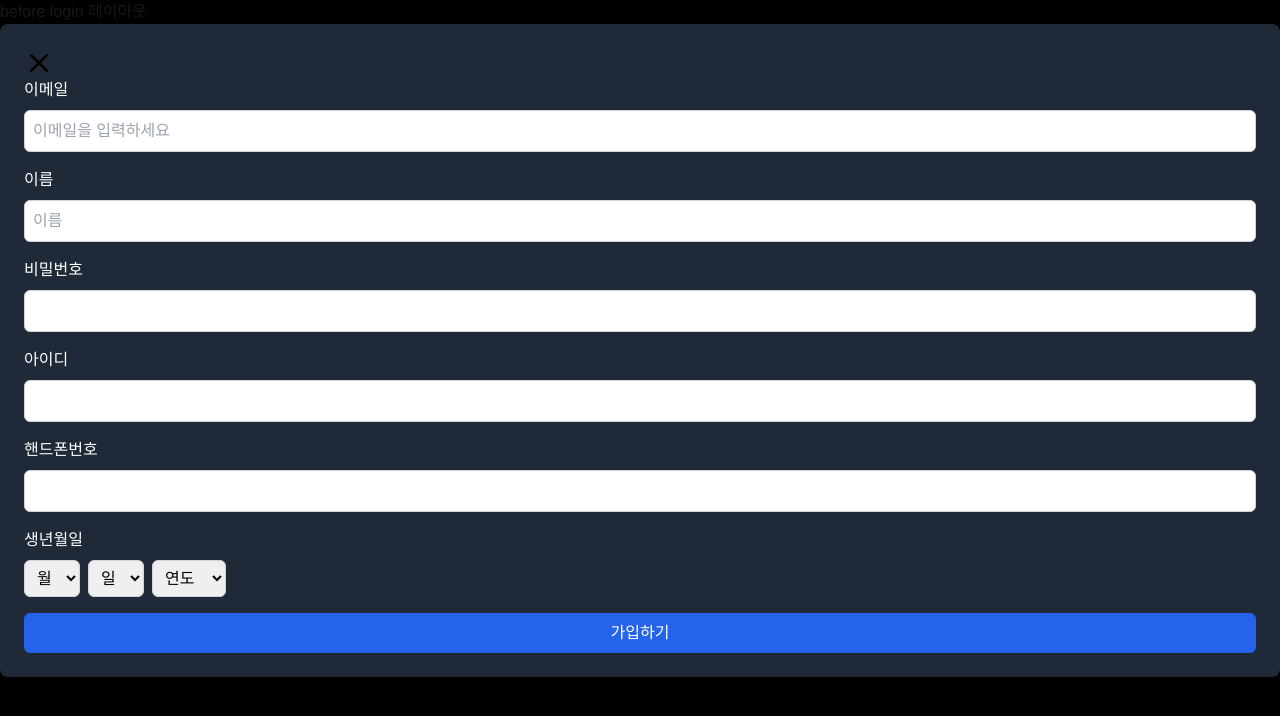
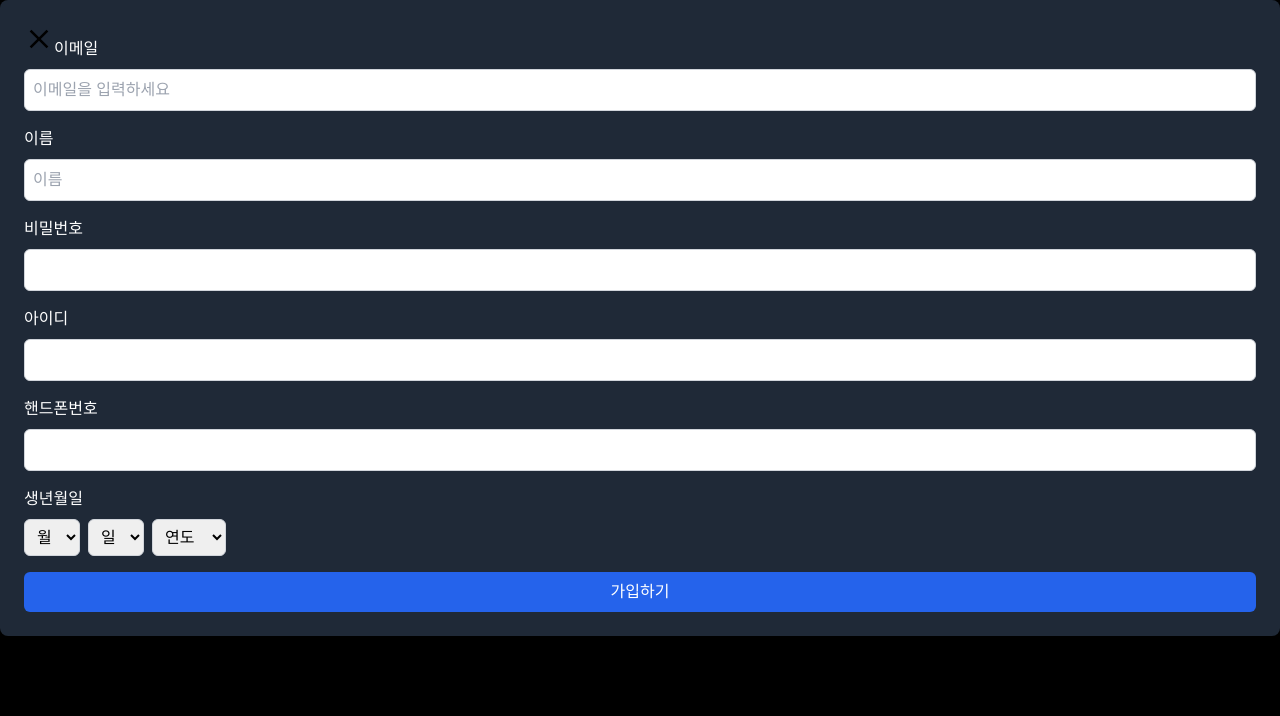
Before and after one commit to Leets-Official/Xcellent-FE, a Next.js app: page /i/flow/signup in a window 1280 px wide. Shown: the top 716 px of the page. Built offline with nearby package versions, Linux system fonts and the light colour scheme.

Commit message:
feat:닫기 버튼 클릭 시 모달 창이 사라지도록 추가

```diff
--- a/src/app/(route)/(beforeLogin)/@modal/(.)i/flow/login/page.tsx
+++ b/src/app/(route)/(beforeLogin)/@modal/(.)i/flow/login/page.tsx
@@ -1,5 +1,5 @@
 import LoginModal from '@/app/(route)/(beforeLogin)/_component/LoginModal';
 
-export default function Page() {
+export default function Login() {
   return <LoginModal />;
 }
--- a/src/app/(route)/(beforeLogin)/@modal/(.)i/flow/signup/page.tsx
+++ b/src/app/(route)/(beforeLogin)/@modal/(.)i/flow/signup/page.tsx
@@ -1,10 +1,5 @@
 import SignupModal from '@/app/(route)/(beforeLogin)/_component/SignupModal';
 
-export default function SignUp() {
-  return (
-    <>
-      <p className="text-white">회원가입 모달</p>
-      <SignupModal />
-    </>
-  );
+export default function Signup() {
+  return <SignupModal />;
 }
--- a/src/app/(route)/(beforeLogin)/_component/SignupModal.tsx
+++ b/src/app/(route)/(beforeLogin)/_component/SignupModal.tsx
@@ -6,6 +6,10 @@ import { useRouter } from 'next/navigation';
 
 export default function SignupModal() {
   const router = useRouter();
+  const [isOpen, setIsOpen] = useState(true);
+  const handleClose = () => {
+    setIsOpen(false);
+  };
 
   const [birthDate, setBirthDate] = useState({
     month: 0,
@@ -74,11 +78,13 @@ export default function SignupModal() {
     }
   };
   return (
+    isOpen && (
       <form
         onSubmit={handleSubmit}
         className="space-y-4 p-6 bg-gray-800 rounded-lg"
       >
         <div className="space-y-2">
+          <button onClick={handleClose}>
             <svg
               width="30"
               height="30"
@@ -90,6 +96,7 @@ export default function SignupModal() {
                 <path d="M10.59 12L4.54 5.96l1.42-1.42L12 10.59l6.04-6.05 1.42 1.42L13.41 12l6.05 6.04-1.42 1.42L12 13.41l-6.04 6.05-1.42-1.42L10.59 12z" />
               </g>
             </svg>
+          </button>
           <label className="text-white" htmlFor="email">
             이메일
           </label>
@@ -223,5 +230,6 @@ export default function SignupModal() {
           가입하기
         </button>
       </form>
+    )
   );
 }
--- a/src/app/(route)/(beforeLogin)/i/flow/login/page.tsx
+++ b/src/app/(route)/(beforeLogin)/i/flow/login/page.tsx
@@ -1,5 +1,5 @@
 import LoginModal from '@/app/(route)/(beforeLogin)/_component/LoginModal';
 
-export default function Login() {
+export default function Page() {
   return <LoginModal />;
 }
--- a/src/app/(route)/(beforeLogin)/layout.tsx
+++ b/src/app/(route)/(beforeLogin)/layout.tsx
@@ -4,7 +4,6 @@ type Props = { children: ReactNode; modal: ReactNode };
 export default function BeforeLoginLayout({ children, modal }: Props) {
   return (
     <div>
-      before login 레이아웃
       {children}
       {modal}
     </div>
--- a/src/app/(route)/(beforeLogin)/login/_component/RedirectToLogin.tsx
+++ /dev/null
@@ -1,9 +0,0 @@
-'use client';
-import Main from '@/app/(route)/(beforeLogin)/_component/Main';
-import { useRouter } from 'next/navigation';
-
-export default function RedirectToLogin() {
-  const router = useRouter();
-  router.replace('/i/flow/login');
-  return <Main />;
-}
--- a/src/app/(route)/(beforeLogin)/login/page.tsx
+++ b/src/app/(route)/(beforeLogin)/login/page.tsx
@@ -1,5 +1,10 @@
-import RedirectToLogin from './_component/RedirectToLogin';
+'use client';
+
+import Main from '@/app/(route)/(beforeLogin)/_component/Main';
+import { useRouter } from 'next/navigation';
 
 export default function Login() {
-  return <RedirectToLogin />;
+  const router = useRouter();
+  router.replace('/i/flow/login');
+  return <Main />;
 }
```
Lines whose indentation alone changed are shown as unchanged.
